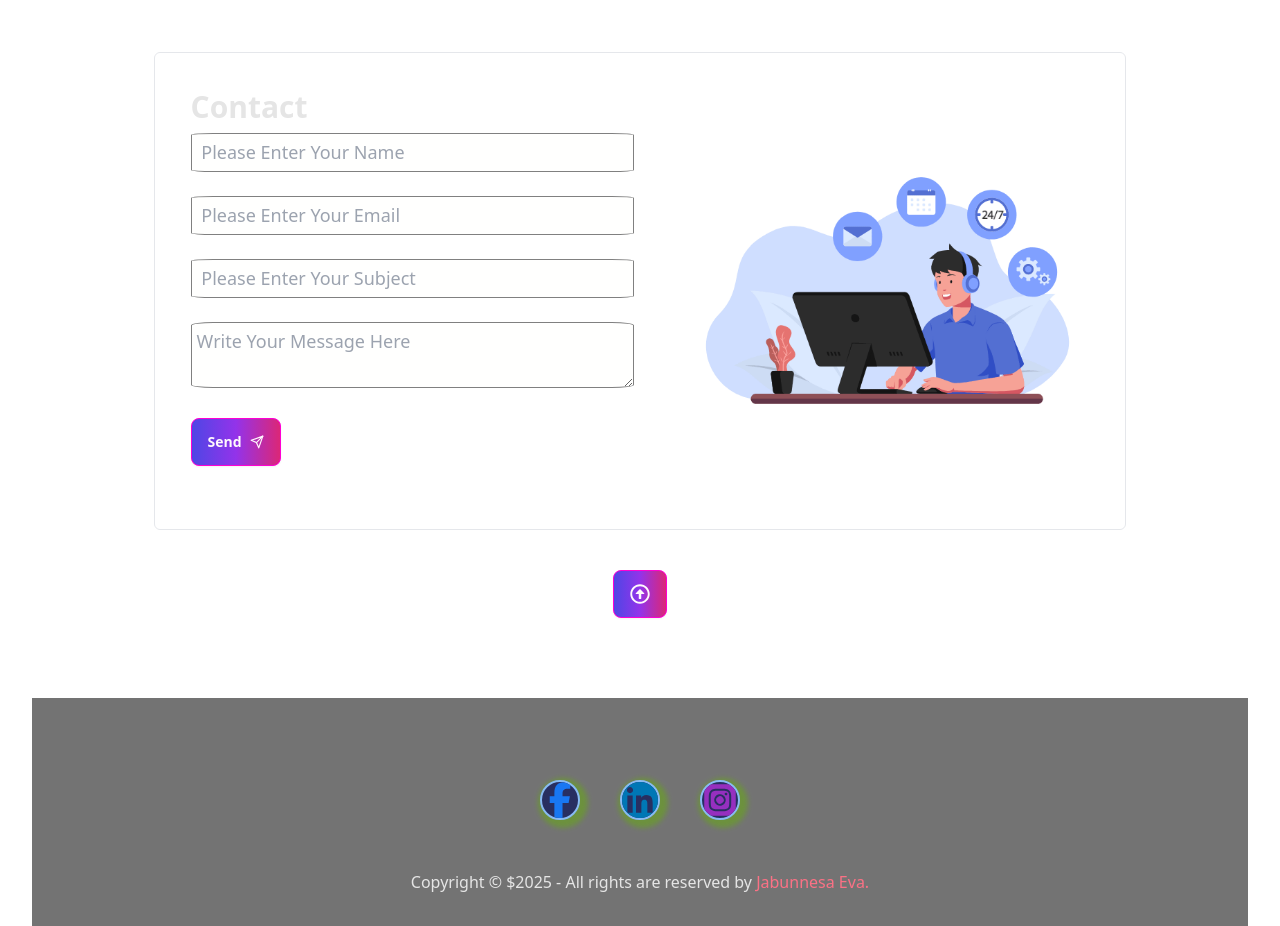
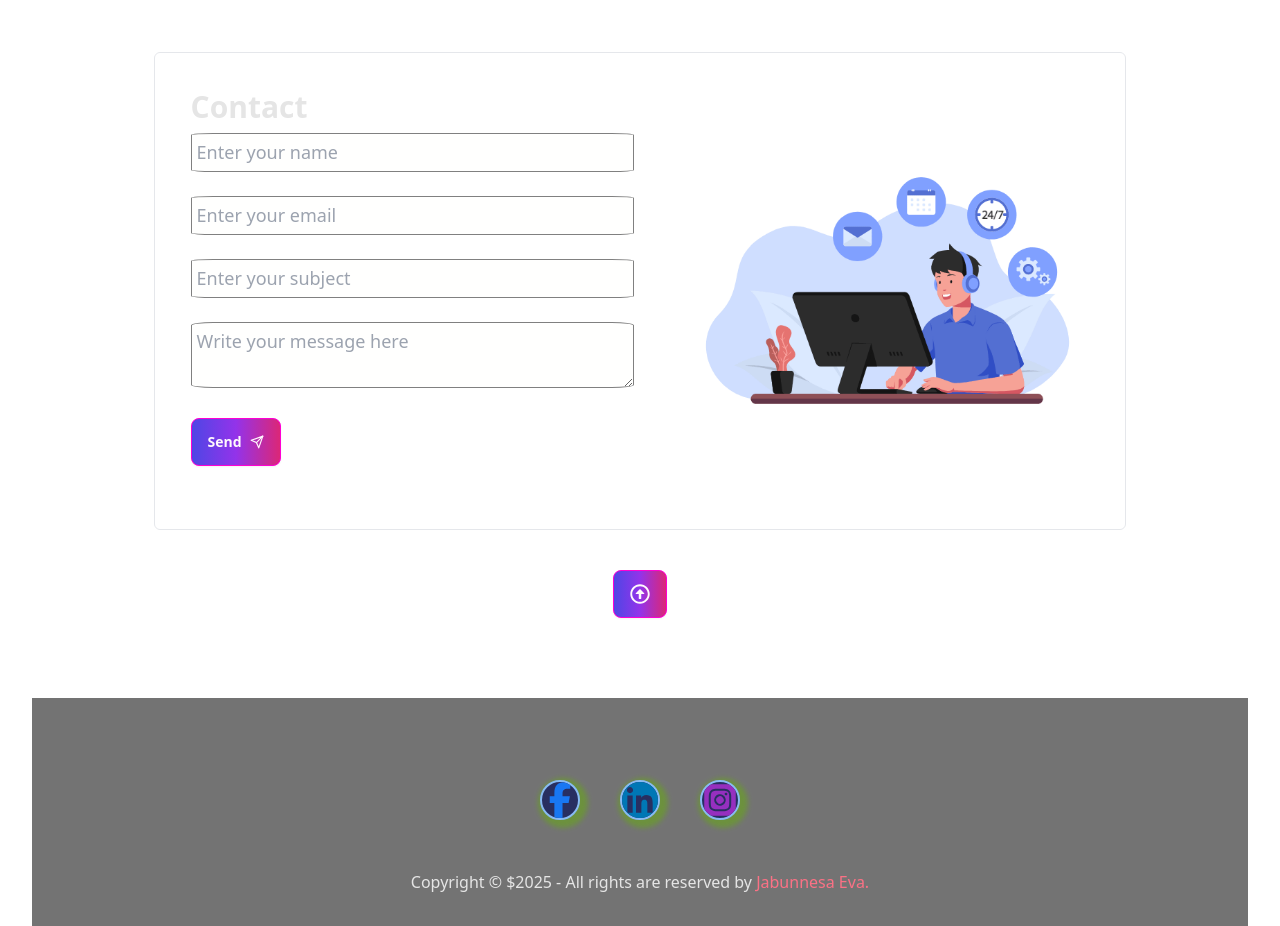
Before and after one commit to jabunnesaeva305/eva121, a React (Vite) app: page / in a window 1280 px wide. Shown: the part 2820-3746 px from the top of the page. Built offline with nearby package versions, Linux system fonts and the light colour scheme.

Commit message:
Update Contact.jsx

```diff
--- a/src/Components/Contact.jsx
+++ b/src/Components/Contact.jsx
@@ -36,7 +36,7 @@ const Contact = () => {
             <div>
               <input
                 type="text"
-                placeholder=" Please Enter Your Name"
+                placeholder="Enter your name"
                 className=" inputins "
                 name="user_name"
                 required
@@ -46,7 +46,7 @@ const Contact = () => {
             <div>
               <input
                 type="email"
-                placeholder=" Please Enter Your Email"
+                placeholder="Enter your email"
                 className=" inputins "
                 name="user_email"
                 required
@@ -56,7 +56,7 @@ const Contact = () => {
             <div>
               <input
                 type="text"
-                placeholder=" Please Enter Your Subject"
+                placeholder="Enter your subject"
                 className=" inputins "
                 name="subject"
                 required
@@ -67,7 +67,7 @@ const Contact = () => {
               <textarea
                 type="text"
                 className="inputins "
-                placeholder="Write Your Message Here"
+                placeholder="Write your message here"
                 name="message"
                 id=""
                 required
```
